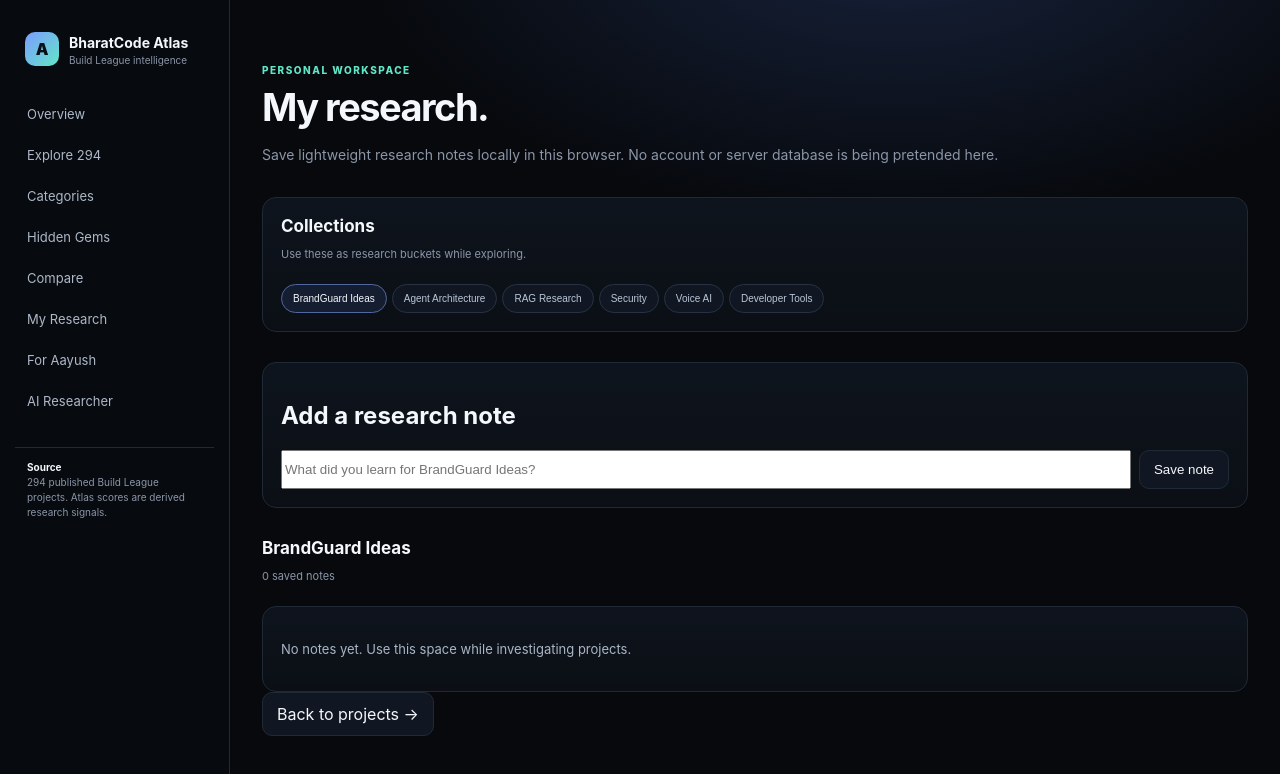
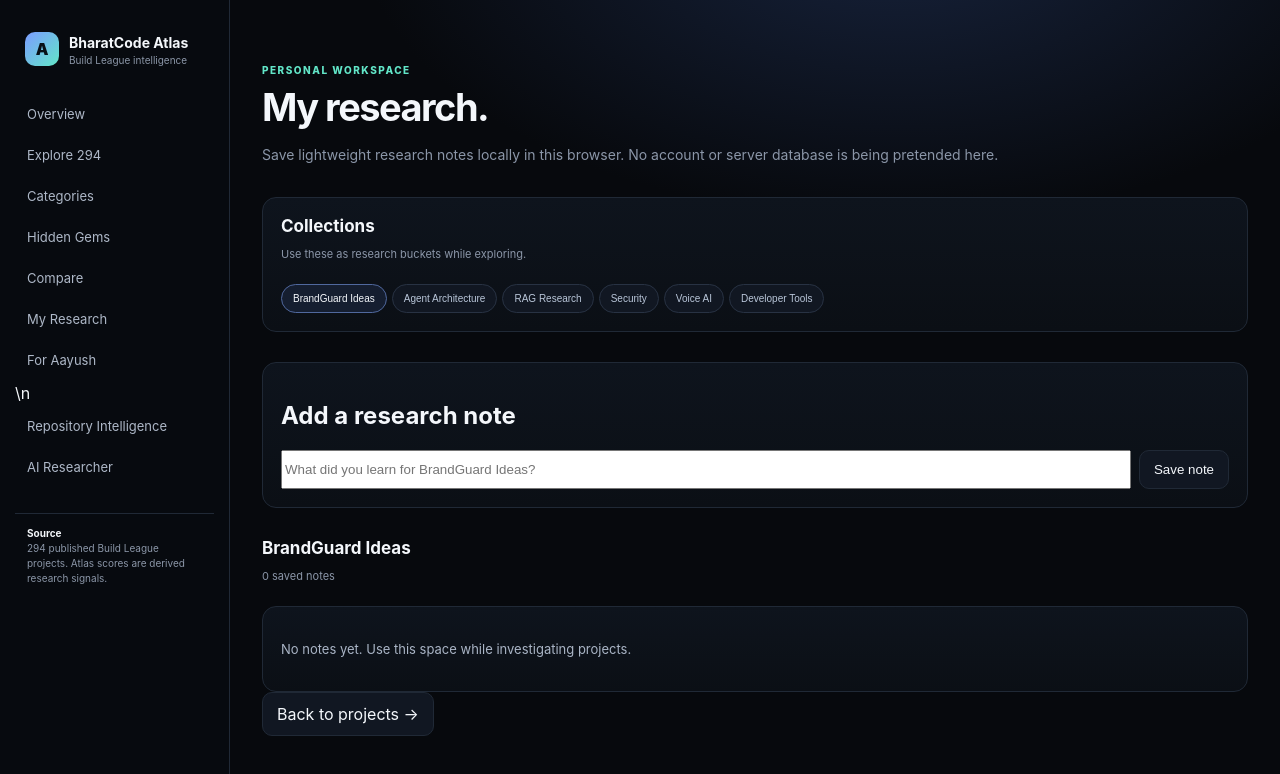
Before and after one commit to aayush-as69/BharatCode-Atlas, a Next.js app: page /research in a window 1280 px wide. Shown: the top 774 px of the page. Built offline with nearby package versions, Linux system fonts and the light colour scheme.

Commit message:
Add repository intelligence navigation

```diff
--- a/components/Nav.jsx
+++ b/components/Nav.jsx
@@ -14,7 +14,7 @@ export default function Nav(){
         <Link href="/hidden-gems">Hidden Gems</Link>
         <Link href="/compare">Compare</Link>
         <Link href="/research">My Research</Link>
-        <Link href="/for-aayush">For Aayush</Link>
+        <Link href="/for-aayush">For Aayush</Link>\n        <Link href="/intelligence">Repository Intelligence</Link>
         <Link href="/ai-researcher">AI Researcher</Link>
       </nav>
       <div style={{marginTop:28,padding:'12px',borderTop:'1px solid var(--line)',color:'var(--muted)',fontSize:10,lineHeight:1.5}}>
```
